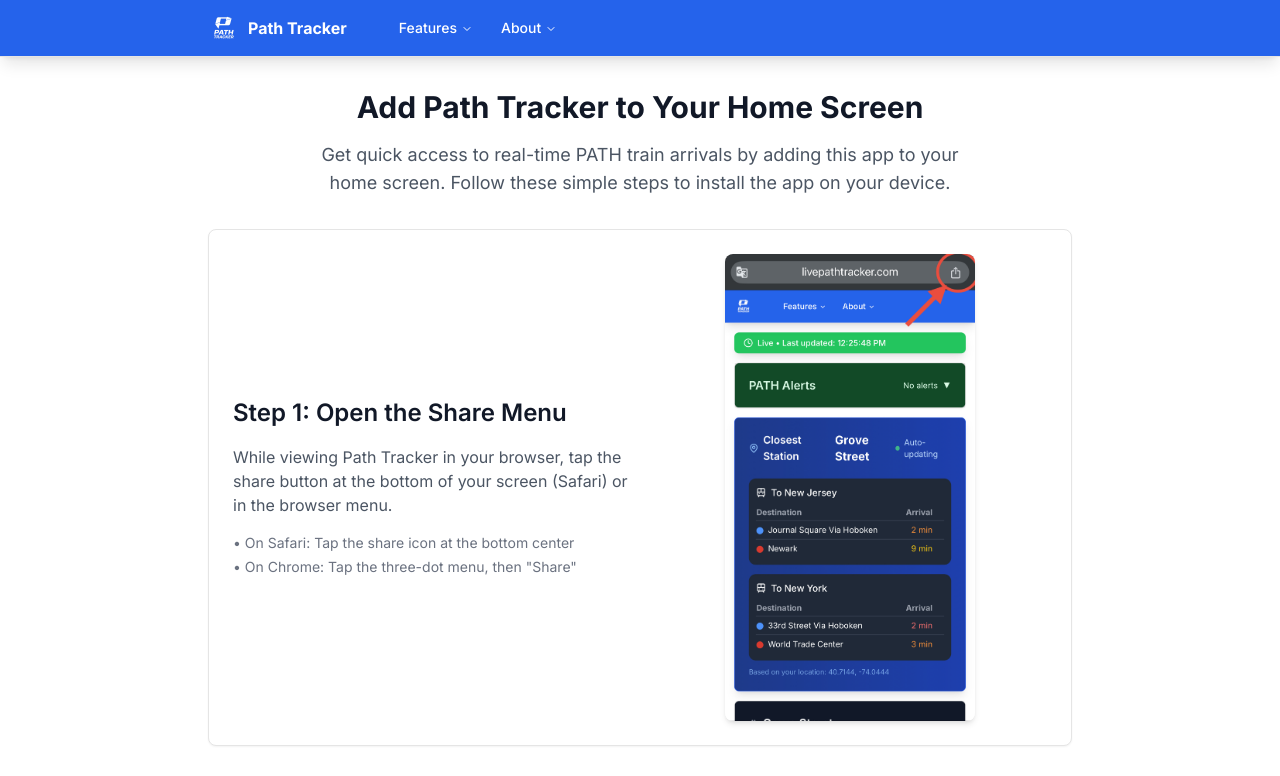
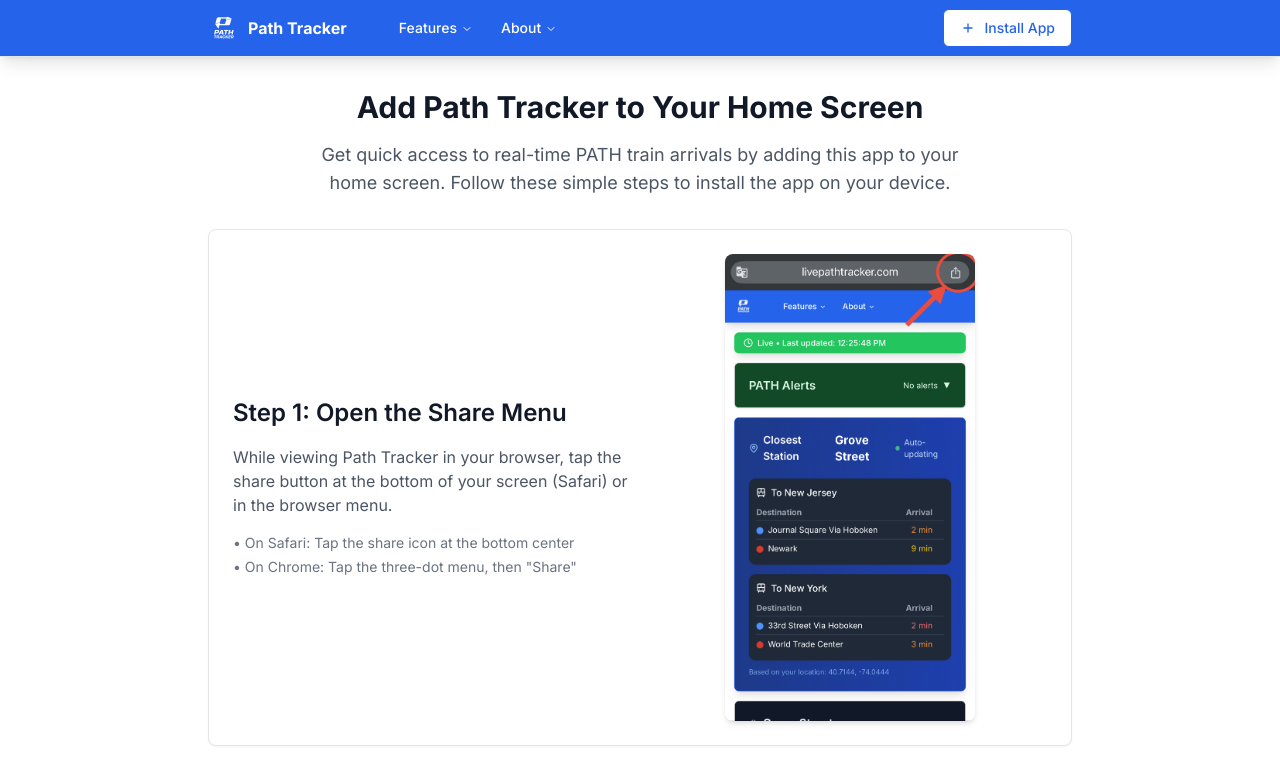
Before and after one commit to YilangHe/PathTracker, a Next.js app: page /add-to-home-screen in a window 1280 px wide. Shown: the top 776 px of the page. Built offline with nearby package versions, Linux system fonts and the light colour scheme; no server answers.

Commit message:
Add "Install App" button to Navbar for easy access to app installation instructions

```diff
--- a/src/components/Navbar.tsx
+++ b/src/components/Navbar.tsx
@@ -108,6 +108,29 @@
             </NavigationMenuItem>
           </NavigationMenuList>
         </NavigationMenu>
+        <div className="ml-auto">
+          <a
+            href="/add-to-home-screen"
+            className="inline-flex items-center px-3 py-2 text-sm font-medium text-blue-600 bg-white border border-blue-600 rounded-md hover:bg-blue-50 hover:text-blue-700 transition-colors sm:px-4"
+          >
+            <svg
+              className="w-4 h-4 sm:mr-2"
+              fill="none"
+              stroke="currentColor"
+              viewBox="0 0 24 24"
+              xmlns="http://www.w3.org/2000/svg"
+            >
+              <path
+                strokeLinecap="round"
+                strokeLinejoin="round"
+                strokeWidth={2}
+                d="M12 6v6m0 0v6m0-6h6m-6 0H6"
+              />
+            </svg>
+            <span className="hidden sm:inline">Install App</span>
+            <span className="sm:hidden">Install</span>
+          </a>
+        </div>
       </div>
     </header>
   );
```
